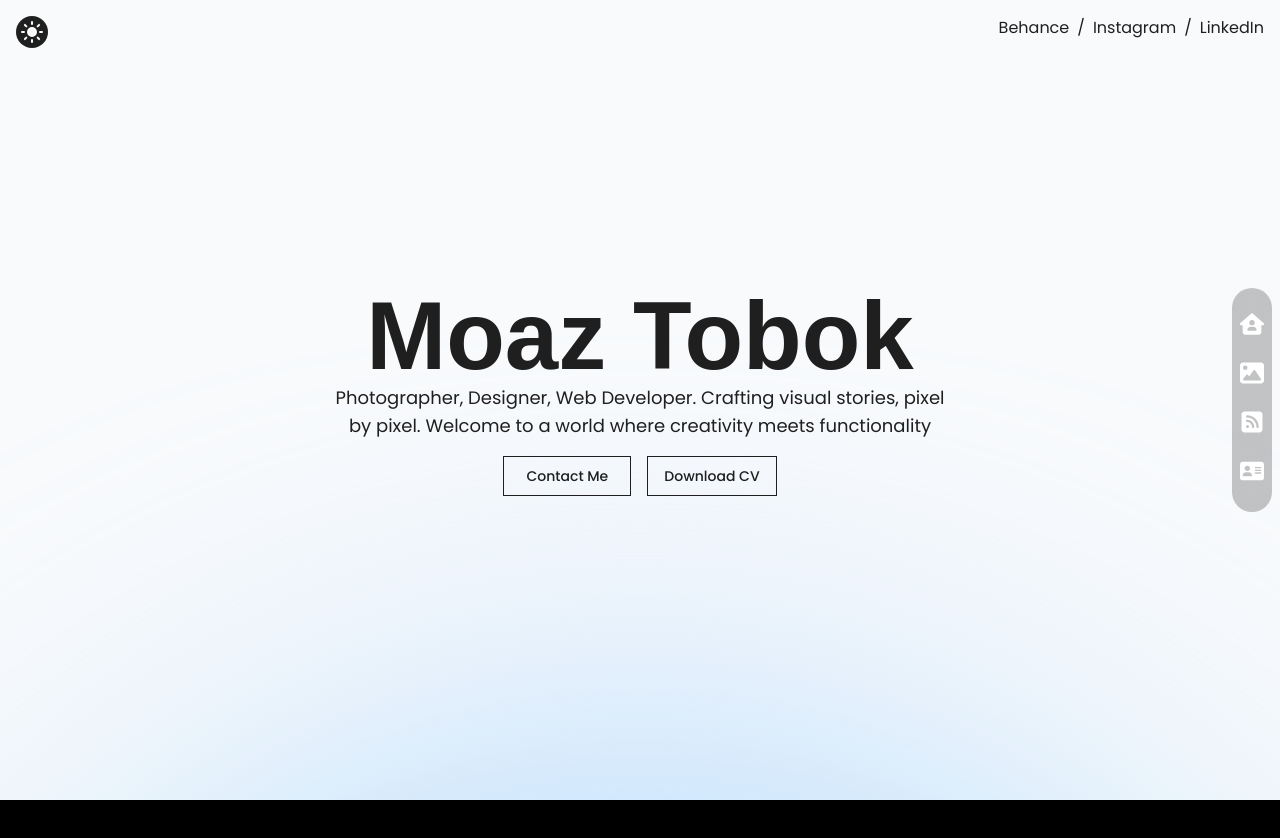
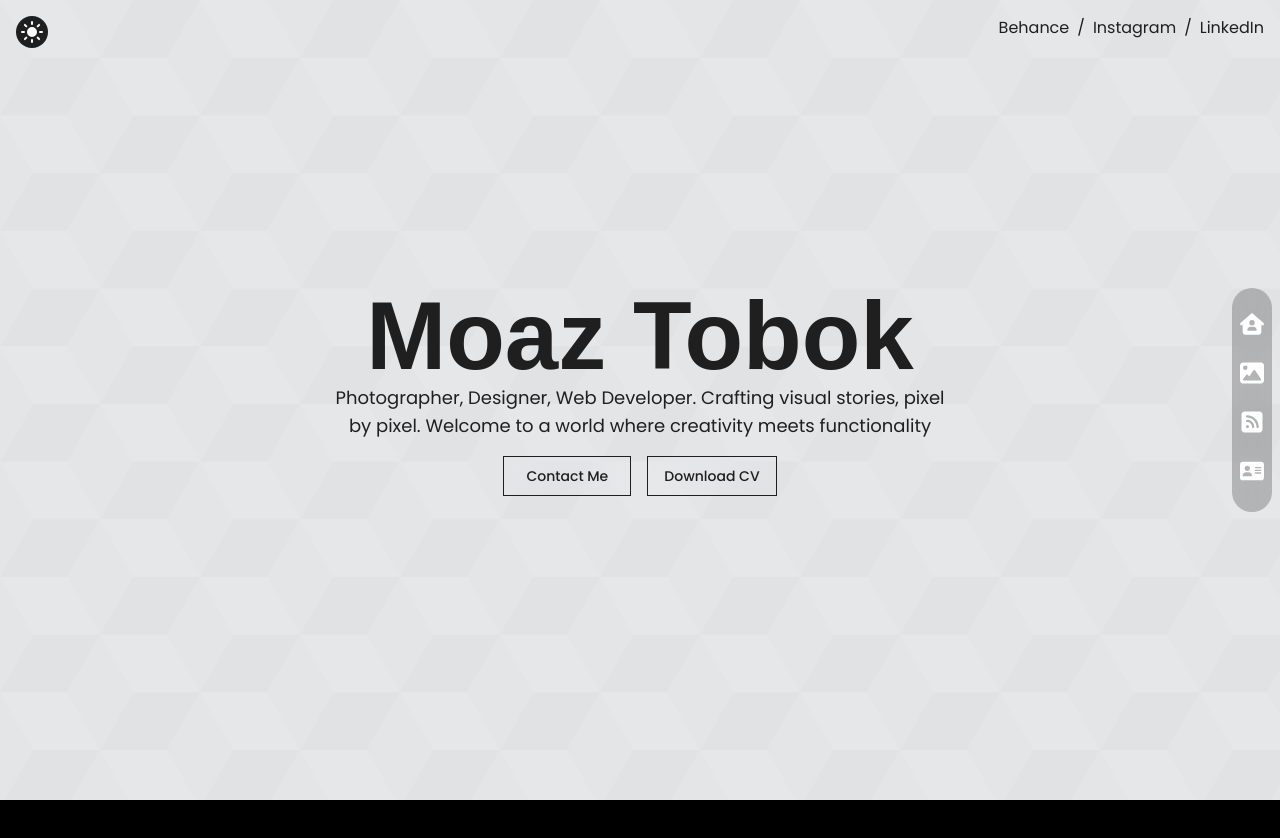
Before and after one commit to moaztobok/Portfolio, a Next.js app: page / in a window 1280 px wide. Shown: the top 838 px of the page. Built offline with nearby package versions, Linux system fonts and the light colour scheme; a web font is replaced by a local one.

Commit message:
added custom background

```diff
--- a/src/app/globals.css
+++ b/src/app/globals.css
@@ -88,3 +88,25 @@
   background: rgb(235, 235, 235);
   border: 1px solid rgb(45, 0, 173);
 }
+.ctm-bg {
+  width: 100%;
+  height: 100%;
+  --s: 200px; /* control the size */
+  --c1: #1d1d1d;
+  --c2: #4e4f51;
+  --c3: #3c3c3c;
+
+  background: repeating-conic-gradient(
+        from 30deg,
+        #0000 0 120deg,
+        var(--c3) 0 180deg
+      )
+      calc(0.5 * var(--s)) calc(0.5 * var(--s) * 0.577),
+    repeating-conic-gradient(
+      from 30deg,
+      var(--c1) 0 60deg,
+      var(--c2) 0 120deg,
+      var(--c3) 0 180deg
+    );
+  background-size: var(--s) calc(var(--s) * 0.577);
+}
--- a/src/app/page.tsx
+++ b/src/app/page.tsx
@@ -3,10 +3,13 @@ import Hero from '../components/Hero';
 
 const HomePage = () => {
   return (
-    <main className="relative overflow-x-hidden  bg-primary-foreground transition-all duration-200 dark:bg-black ">
+    <main
+      className="  pattern-wavy pattern-blue-100 pattern-bg-white
+    pattern-size-32 pattern-opacity-100 relative overflow-x-hidden  bg-primary-foreground transition-all duration-200 dark:bg-black "
+    >
       <Hero />
-      <div className="absolute left-0 top-0 h-full w-full overflow-hidden">
-        <div className="absolute bottom-0 left-0 right-0 top-1/2 z-0 my-auto aspect-square  w-full scale-[250%] rounded-full  bg-gradient-to-t from-[#afffe7] to-[#b0d2ff]  blur-[100px] transition-all duration-75 dark:from-[#00FFF0] dark:to-[#2D00AD] md:top-1/2 md:scale-[200%] lg:top-[110%] lg:scale-110 lg:blur-[150px]"></div>
+      <div className="ctm-bg absolute left-0 top-0 h-full w-full overflow-hidden opacity-10">
+        {/* <div className="absolute bottom-0 left-0 right-0 top-2/3 z-0 my-auto aspect-square  w-full scale-[500%] rounded-full  bg-gradient-to-t from-[#afffe7] to-[#b0d2ff]  blur-[100px] transition-all duration-75 dark:from-[#00FFF0] dark:to-[#2D00AD]  md:scale-[200%] lg:top-[110%] lg:scale-110 lg:blur-[150px]"></div> */}
       </div>
       <Capabilities />
     </main>
--- a/src/components/Hero.tsx
+++ b/src/components/Hero.tsx
@@ -1,11 +1,11 @@
 import Button from './Button';
 const Hero = () => {
   return (
-    <section className=" max-container relative z-10 flex min-h-screen w-full flex-col items-center justify-center text-primary">
+    <section className="max-container relative z-10 flex min-h-screen w-full flex-col items-center justify-center text-primary">
       <div className="flex w-full flex-col items-center ">
         <h1
           id="item-1"
-          className="text-nowrap text-center font-elsie text-6xl font-black opacity-0 md:text-6xl lg:text-8xl "
+          className="text-nowrap text-center font-elsie text-4xl font-black opacity-0 md:text-6xl lg:text-8xl "
         >
           Moaz Tobok
         </h1>
```
